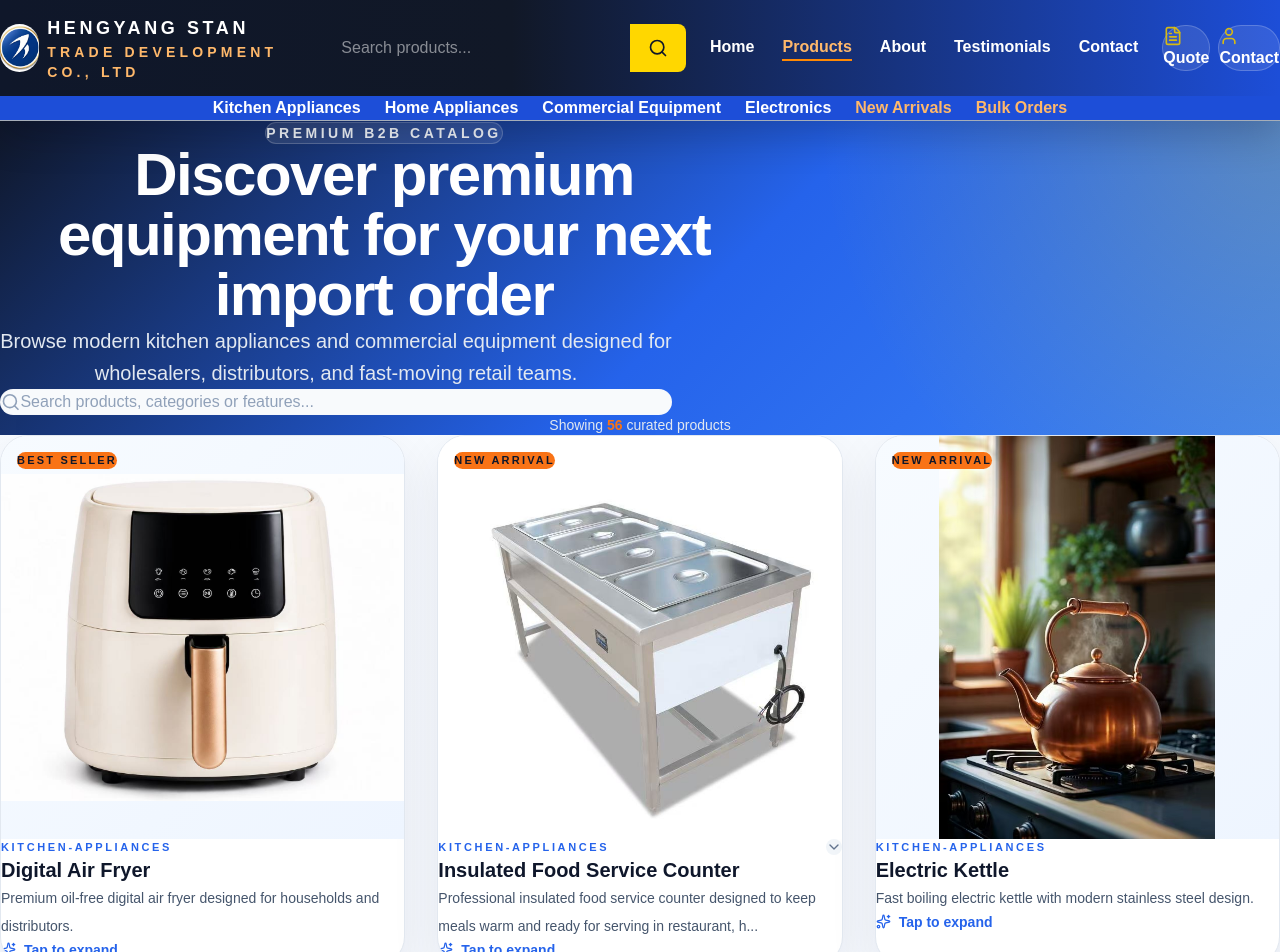
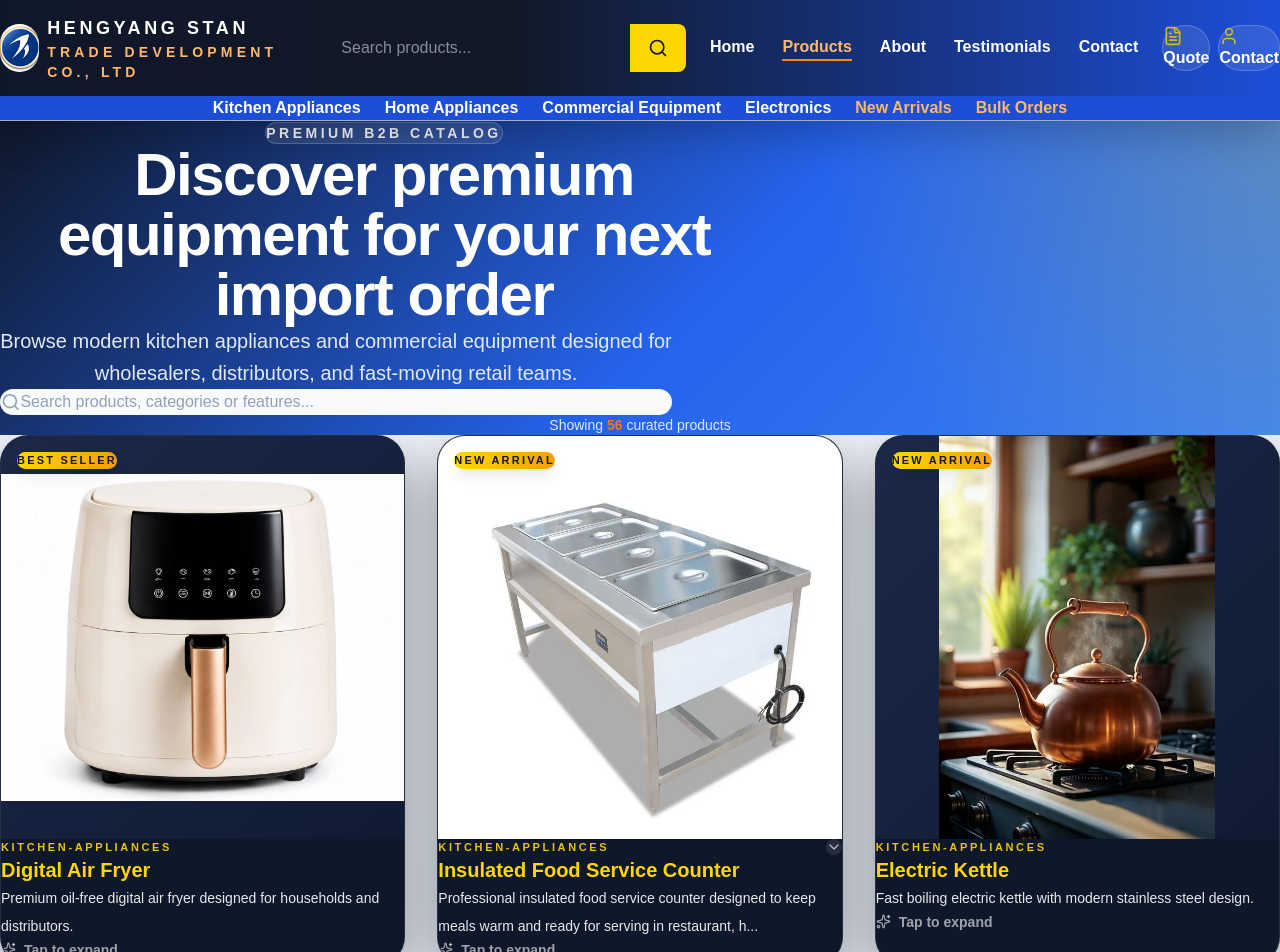
Before and after one commit to zgsgf54w5p-gif/HENGYANG-STAN-TRADE, a Next.js app: page /products in a window 1280 px wide. Shown: the top 952 px of the page. Built offline with nearby package versions, Linux system fonts and the light colour scheme.

Commit message:
Update page.tsx

```diff
--- a/app/products/page.tsx
+++ b/app/products/page.tsx
@@ -96,16 +96,16 @@ function ProductsContent() {
                   whileInView={{ opacity: 1, y: 0 }}
                   viewport={{ once: true }}
                   transition={{ duration: 0.35, delay: index * 0.04 }}
-                  className="w-full overflow-hidden rounded-[28px] border border-slate-200 bg-white shadow-[0_18px_50px_rgba(7,31,61,0.08)] md:w-[calc(50%-1rem)] xl:w-[calc(33.333%-1.334rem)]"
+                  className="w-full overflow-hidden rounded-[28px] border border-slate-700/60 bg-[#0F172A] shadow-[0_18px_60px_rgba(4,11,30,0.45)] md:w-[calc(50%-1rem)] xl:w-[calc(33.333%-1.334rem)]"
                 >
                   <button
                     type="button"
                     onClick={() => setExpandedSlug(isExpanded ? null : product.slug)}
                     className="w-full text-left"
                   >
-                    <div className="relative flex aspect-square items-center justify-center bg-[linear-gradient(135deg,_#f7fbff_0%,_#eef5ff_100%)] p-5">
+                    <div className="relative flex aspect-square items-center justify-center bg-[linear-gradient(135deg,_#1b2848_0%,_#101a33_100%)] p-5">
                       {product.badge && (
-                        <span className="absolute left-4 top-4 rounded-full bg-[#F97316] px-3 py-1 text-[11px] font-bold uppercase tracking-[0.2em] text-slate-900">
+                        <span className="absolute left-4 top-4 rounded-full bg-gradient-to-r from-[#FFD700] to-[#F59E0B] px-3 py-1 text-[11px] font-bold uppercase tracking-[0.2em] text-[#0F172A] shadow-lg">
                           {product.badge}
                         </span>
                       )}
@@ -121,25 +121,25 @@ function ProductsContent() {
                     <div className="p-5">
                       <div className="flex items-start justify-between gap-3">
                         <div>
-                          <p className="text-[11px] font-bold uppercase tracking-[0.24em] text-[#2563EB]">
+                          <p className="text-[11px] font-bold uppercase tracking-[0.24em] text-[#FFD700]/90">
                             {product.category}
                           </p>
-                          <h2 className="mt-2 text-xl font-bold text-slate-900 line-clamp-2">
+                          <h2 className="mt-2 text-xl font-bold text-[#FFD700] line-clamp-2">
                             {product.name}
                           </h2>
                         </div>
                         {isLongDescription ? (
-                          <div className="mt-1 rounded-full bg-slate-100 p-2 text-slate-500">
+                          <div className="mt-1 rounded-full bg-white/10 p-2 text-white/70">
                             {isExpanded ? <ChevronUp size={16} /> : <ChevronDown size={16} />}
                           </div>
                         ) : null}
                       </div>
 
-                      <p className="mt-3 text-sm leading-7 text-slate-600 line-clamp-3">
+                      <p className="mt-3 text-sm leading-7 text-white/90 line-clamp-3">
                         {isExpanded ? description : previewText}
                       </p>
 
-                      <div className="mt-4 flex items-center gap-2 text-sm font-semibold text-[#2563EB]">
+                      <div className="mt-4 flex items-center gap-2 text-sm font-semibold text-white/60">
                         <Sparkles size={15} />
                         <span>{isExpanded ? "Tap to collapse" : "Tap to expand"}</span>
                       </div>
@@ -152,37 +152,37 @@ function ProductsContent() {
                         initial={{ height: 0, opacity: 0 }}
                         animate={{ height: "auto", opacity: 1 }}
                         exit={{ height: 0, opacity: 0 }}
-                        className="overflow-hidden border-t border-slate-100"
+                        className="overflow-hidden border-t border-white/10"
                       >
                         <div className="space-y-4 p-5">
                           <div className="grid gap-3 sm:grid-cols-2">
                             {product.moq && (
-                              <div className="rounded-2xl bg-slate-50 p-3">
-                                <div className="flex items-center gap-2 text-[#2563EB]">
+                              <div className="rounded-2xl bg-white/10 p-3">
+                                <div className="flex items-center gap-2 text-white/80">
                                   <Package size={15} />
                                   <span className="text-xs font-bold uppercase">MOQ</span>
                                 </div>
-                                <p className="mt-1 text-sm font-bold text-slate-900">{product.moq}</p>
+                                <p className="mt-1 text-sm font-bold text-white">{product.moq}</p>
                               </div>
                             )}
 
                             {product.voltage && (
-                              <div className="rounded-2xl bg-slate-50 p-3">
-                                <div className="flex items-center gap-2 text-[#2563EB]">
+                              <div className="rounded-2xl bg-white/10 p-3">
+                                <div className="flex items-center gap-2 text-white/80">
                                   <Zap size={15} />
                                   <span className="text-xs font-bold uppercase">Voltage</span>
                                 </div>
-                                <p className="mt-1 text-sm font-bold text-slate-900">{product.voltage}</p>
+                                <p className="mt-1 text-sm font-bold text-white">{product.voltage}</p>
                               </div>
                             )}
 
                             {product.capacity && (
-                              <div className="rounded-2xl bg-slate-50 p-3 sm:col-span-2">
-                                <div className="flex items-center gap-2 text-[#2563EB]">
+                              <div className="rounded-2xl bg-white/10 p-3 sm:col-span-2">
+                                <div className="flex items-center gap-2 text-white/80">
                                   <ShieldCheck size={15} />
                                   <span className="text-xs font-bold uppercase">Capacity</span>
                                 </div>
-                                <p className="mt-1 text-sm font-bold text-slate-900">{product.capacity}</p>
+                                <p className="mt-1 text-sm font-bold text-white">{product.capacity}</p>
                               </div>
                             )}
                           </div>
@@ -198,7 +198,7 @@ function ProductsContent() {
                             </Link>
                             <Link
                               href="/quote"
-                              className="inline-flex items-center rounded-xl border border-slate-300 px-7 py-4 text-base font-semibold text-slate-700 transition hover:border-[#2563EB] hover:text-[#2563EB]"
+                              className="inline-flex items-center rounded-xl border border-white/30 px-7 py-4 text-base font-semibold text-white transition hover:border-[#FFD700] hover:text-[#FFD700]"
                               onClick={(event) => event.stopPropagation()}
                             >
                               Request Quote
```
